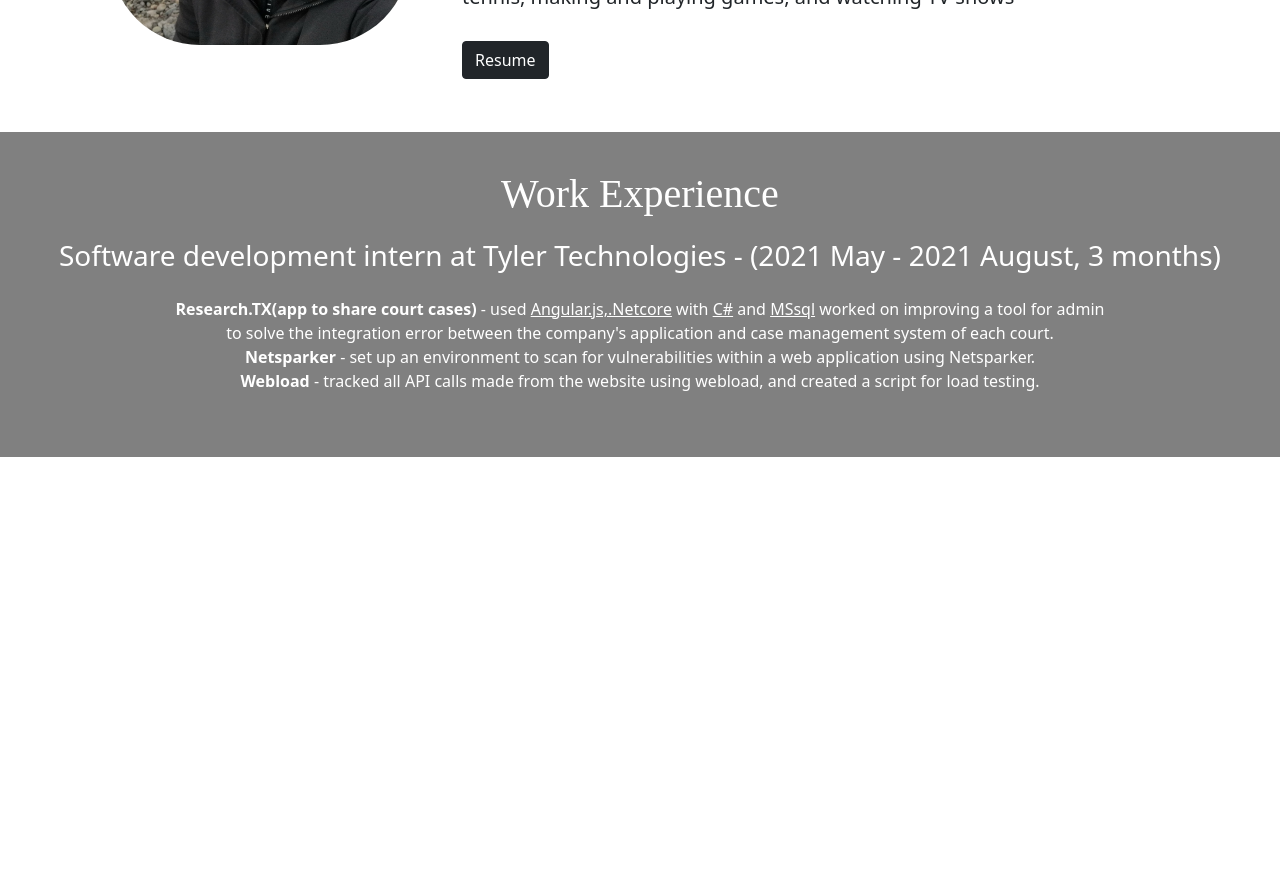
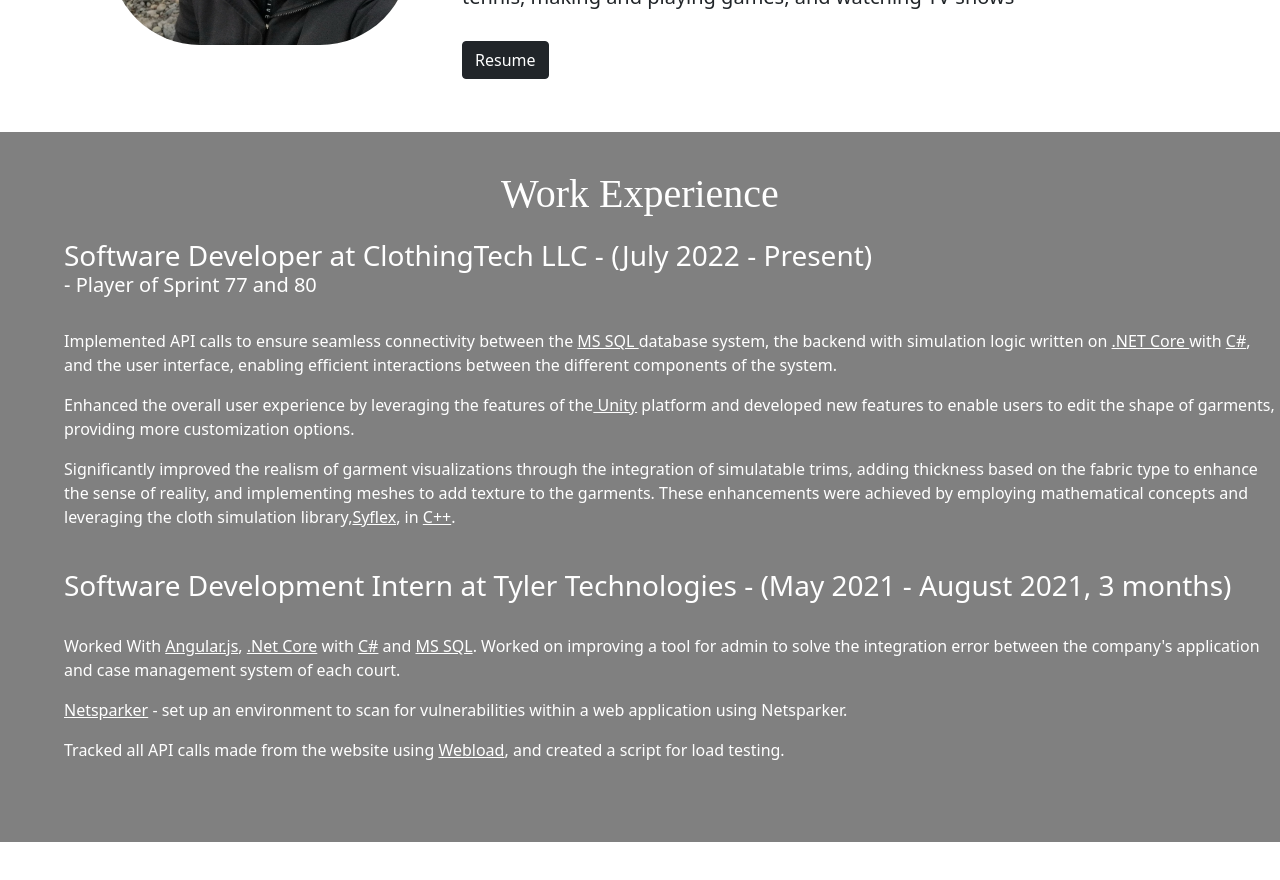
Before and after one commit to kippumchagn215/portfolio, a React (Create React App) app: page / in a window 1280 px wide. Shown: the part 400-1280 px from the top of the page. Built offline with nearby package versions, Linux system fonts and the light colour scheme.

Commit message:
Update WorkExp.js

```diff
--- a/src/Sections/WorkExp.js
+++ b/src/Sections/WorkExp.js
@@ -1,16 +1,56 @@
 import React from "react";
 
-export default function WorkExp(){
-    return(
-        <div id="workexp" class="bg-gray padding-bottom white-text">
-        <h1 class="Header">Work Experience</h1>
-        <h3 class="center">Software development intern at Tyler Technologies - (2021 May - 2021 August, 3 months)</h3>
+export default function WorkExp() {
+  return (
+    <div id="workexp" class="bg-gray padding-bottom white-text">
+      <h1 class="Header">Work Experience</h1>
+      <h3 class="left">
+        Software Developer at ClothingTech LLC - (July 2022 - Present)
         <br></br>
-        <p class="center"><b>Research.TX(app to share court cases)</b> - used <u>Angular.js,.Netcore</u> with <u>C#</u> and <u>MSsql</u> worked on improving a tool for admin </p>
-<p class="center">to solve the integration error between the company's application and case management system of each court.</p>
-<p class="center"><b>Netsparker</b> - set up an environment to scan for vulnerabilities within a web application using Netsparker.</p>
-<p class="center"><b>Webload</b>  - tracked all API calls made from the website using webload, and created a script for load testing.</p>
-
-        </div>
-    );
+        <h5>- Player of Sprint 77 and 80</h5>
+      </h3>
+      <br></br>
+      <p class="left">
+        Implemented API calls to ensure seamless connectivity between the{" "}
+        <u>MS SQL </u>
+        database system, the backend with simulation logic written on{" "}
+        <u>.NET Core </u>
+        with <u>C#</u>, and the user interface, enabling efficient interactions
+        between the different components of the system.
+      </p>
+      <p class="left">
+        Enhanced the overall user experience by leveraging the features of the
+        <u> Unity</u> platform and developed new features to enable users to
+        edit the shape of garments, providing more customization options.
+      </p>
+      <p class="left">
+        Significantly improved the realism of garment visualizations through the
+        integration of simulatable trims, adding thickness based on the fabric
+        type to enhance the sense of reality, and implementing meshes to add
+        texture to the garments. These enhancements were achieved by employing
+        mathematical concepts and leveraging the cloth simulation library,
+        <u>Syflex</u>, in <u>C++</u>.
+      </p>
+      <br></br>
+      <h3 class="left">
+        Software Development Intern at Tyler Technologies - (May 2021 - August
+        2021, 3 months)
+      </h3>
+      <br></br>
+      <p class="left">
+        Worked With <u>Angular.js</u>, <u>.Net Core</u> with <u>C#</u> and{" "}
+        <u>MS SQL</u>. Worked on improving a tool for admin to solve the
+        integration error between the company's application and case management
+        system of each court.
+      </p>
+      <p class="left">
+        <u>Netsparker</u> - set up an environment to scan for vulnerabilities
+        within a web application using Netsparker.
+      </p>
+      <p class="left">
+        Tracked all API calls made from the website using <u>Webload</u>, and
+        created a script for load testing.
+      </p>
+    </div>
+  );
 }
```
